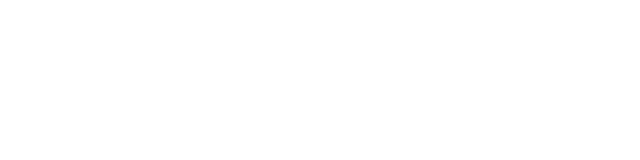
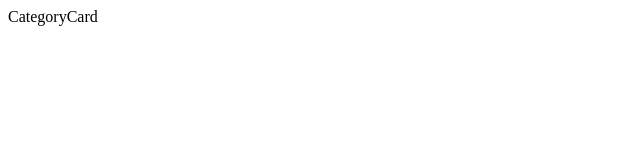
Before and after one commit to rashaaad19/Pokemon, a React app: page / in a window 1280 px wide. Shown: the top 160 px of the page, without its empty margins (0-640 px from the left). Built offline with nearby package versions, Linux system fonts and the light colour scheme; the HTML template or start-up script is replaced by a standard one.

Commit message:
first component

```diff
--- a/src/App.jsx
+++ b/src/App.jsx
@@ -1,10 +1,11 @@
 import './App.css'
+import CategoryCard from './components/CategoryCard'
 
 function App() {
 
   return (
     <>
-
+  <CategoryCard/>
     </>
   )
 }
--- /dev/null
+++ b/src/components/CategoryCard.jsx
@@ -0,0 +1,9 @@
+import React from 'react'
+
+const CategoryCard = () => {
+  return (
+    <div>CategoryCard</div>
+  )
+}
+
+export default CategoryCard
```
Also changed, not shown: 1 other file (tests, documents, lock files or other folders).
